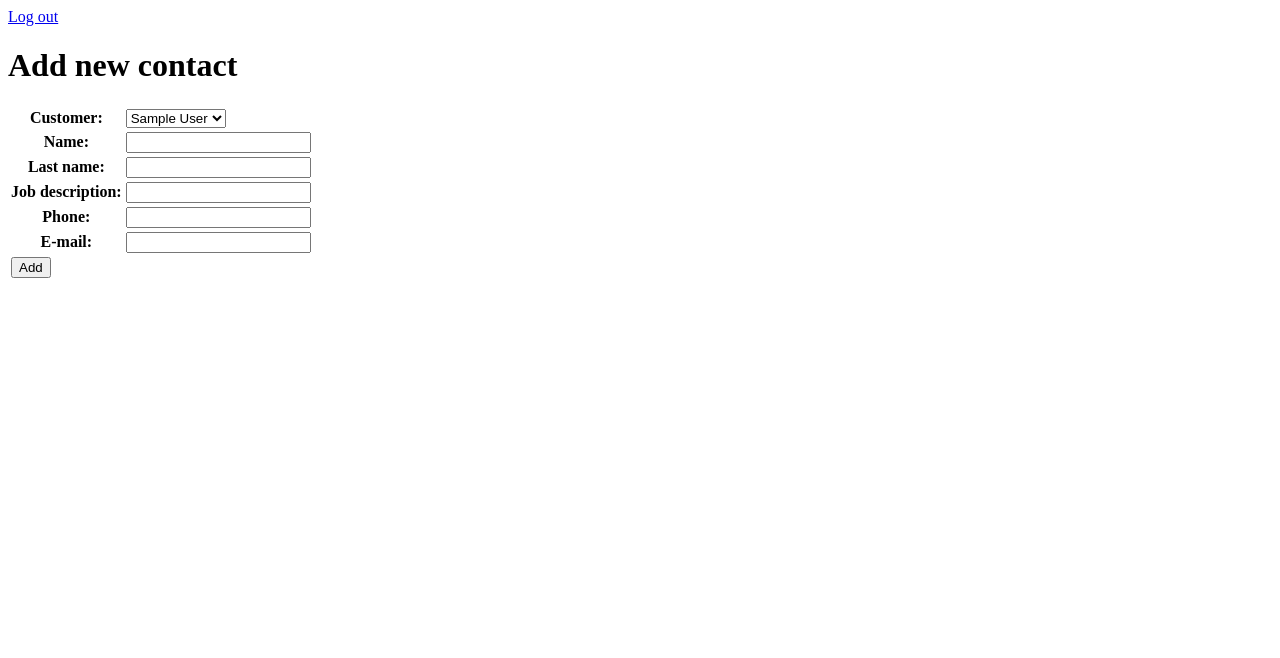
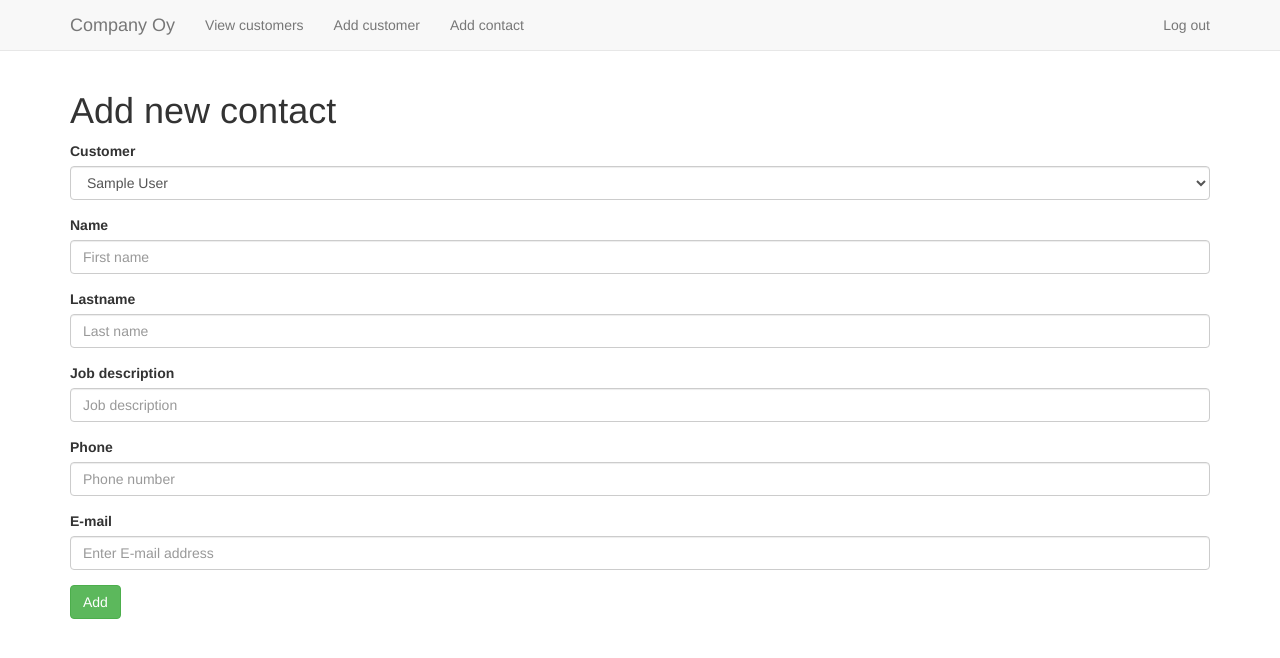
Before and after one commit to matiasturunen/asiakassovellus, a Django app: a page that uses hallinta/templates/hallinta/newcontact.html in a window 1280 px wide. Shown: the top 658 px of the page. Run offline with Django 3.2, Linux system fonts and the light colour scheme; a user stored in the database is signed in; tables that the repository leaves empty hold one stand-in row (values such as "Sample post"); parts of the project's set-up code (start-up, migrations or seed data) failed here and were passed over; some libraries are stand-ins or nearby versions.

Commit message:
add styles and ui

```diff
--- /dev/null
+++ b/hallinta/templates/hallinta/base_tpl_bottom.html
@@ -0,0 +1,2 @@
+  </body>
+</html>
--- /dev/null
+++ b/hallinta/templates/hallinta/base_tpl_top.html
@@ -0,0 +1,21 @@
+<!DOCTYPE html>
+<html>
+  <head>
+    <title>---</title>
+    <meta name="viewport" content="width=device-width, initial-scale=1.0">
+    <!-- Bootstrap -->
+    {% load staticfiles %}
+    <link href="{% static 'hallinta/bootstrap/css/bootstrap.min.css' %}" rel="stylesheet">
+
+    <!-- HTML5 Shim and Respond.js IE8 support of HTML5 elements and media queries -->
+    <!-- WARNING: Respond.js doesn't work if you view the page via file:// -->
+    <!--[if lt IE 9]>
+      <script src="https://oss.maxcdn.com/libs/html5shiv/3.7.0/html5shiv.js"></script>
+      <script src="https://oss.maxcdn.com/libs/respond.js/1.3.0/respond.min.js"></script>
+    <![endif]-->
+  </head>
+  <body>
+    <!-- jQuery (necessary for Bootstrap's JavaScript plugins) -->
+    <script src="https://code.jquery.com/jquery.js"></script>
+    <!-- Include all compiled plugins (below), or include individual files as needed -->
+    <script src="{% static 'hallinta/bootstrap/js/bootstrap.min.js' %}"></script>
--- /dev/null
+++ b/hallinta/templates/hallinta/navbar.html
@@ -0,0 +1,29 @@
+
+
+
+<div class="navbar navbar-default navbar-static-top" role="navigation">
+      <div class="container">
+        <div class="navbar-header">
+          <button type="button" class="navbar-toggle" data-toggle="collapse" data-target=".navbar-collapse">
+            <span class="sr-only">Toggle navigation</span>
+            <span class="icon-bar"></span>
+            <span class="icon-bar"></span>
+            <span class="icon-bar"></span>
+          </button>
+          <a class="navbar-brand" href="{% url 'hallinta:index' %}">Company Oy</a>
+        </div>
+         <!-- Collect the nav links, forms, and other content for toggling -->
+	  <div class="collapse navbar-collapse">
+	    <ul class="nav navbar-nav">
+	      <li><a href="{% url 'hallinta:show_all' %}">View customers</a></li>
+	      <li><a href="{% url 'hallinta:add_customer_form' %}">Add customer</a></li>
+	      <li><a href="{% url 'hallinta:add_contact_form' %}">Add contact</a></li>
+	    </ul>
+
+	    <ul class="nav navbar-nav navbar-right">
+	      <li><a href="{% url 'hallinta:logout_handle' %}">Log out</a></li>
+	    </ul>
+	  </div><!-- /.navbar-collapse -->
+
+      </div>
+    </div>
--- a/hallinta/templates/hallinta/newcontact.html
+++ b/hallinta/templates/hallinta/newcontact.html
@@ -1,44 +1,55 @@
 {% if user.is_authenticated %}
+<!-- Basic HTML stuff (title, head, beginning of body) -->
+{% include 'hallinta/base_tpl_top.html' %}
+<!-- Navigation -->
+{% include 'hallinta/navbar.html' %}
 
-	<a href="{% url 'hallinta:logout_handle' %}">Log out</a>
-
+<div class="container">
 	<h1>Add new contact</h1>
-	{% if error_message %} <p class="error_message">{{ error_message }}</p> {% endif %}
-	<form action="{% url 'hallinta:add_contact_new' %}" method="post" >
+	{% if error_message %}
+		<div class="alert alert-danger">{{ error_message }}</div>
+	{% endif %}
+	<form action="{% url 'hallinta:add_contact_new' %}" method="post" role="form">
 		{% csrf_token %}
-		<table>
-			<tr>
-				<th>Customer:</th>
-				<td>
-					<select name="customer">
+		<div class="form-group">
+		{% if all_customers %}
+			<label for="customer-select">Customer</label>
+			<select name="customer" class="form-control" id="customer-select">
 				{% for customer in all_customers %}
 					<option value="{{ customer.id }}">{{ customer.name }}</option>
 				{% endfor %}
 			</select>
-				</td>
-			</tr>
-			<tr>
-				<th>Name:</th><td><input type="text" name="name" /></td>
-			</tr>
-			<tr>
-				<th>Last name:</th><td><input type="text" name="lastname" /></td>
-			</tr>
-			<tr>
-				<th>Job description:</th><td><input type="text" name="job" /></td>
-			</tr>
-			<tr>
-				<th>Phone:</th><td><input type="text" name="phone" /></td>
-			</tr>
-			<tr>
-				<th>E-mail:</th><td><input type="text" name="email" /></td>
-			</tr>
-			<tr>
-				<td colspan="2"><input type="submit" value="Add"/></td>
-			</tr>
-		</table>
+		{% else %}
+			<div class="alert alert-warning">No customers found. Try refreshing page</div>
+		{% endif %}
+
+		</div>
+		<div class="form-group">
+			<label for="name">Name</label>
+			<input class="form-control" type="text" name="name" id="name" placeholder="First name"/>
+		</div>
+		<div class="form-group">
+			<label for="lastname">Lastname</label>
+			<input class="form-control" type="text" name="lastname" id="lastname" placeholder="Last name"/>
+		</div>
+		<div class="form-group">
+			<label for="job">Job description</label>
+			<input class="form-control" type="text" name="job" id="job" placeholder="Job description"/>
+		</div>
+		<div class="form-group">
+			<label for="phone">Phone</label>
+			<input class="form-control" type="text" name="phone" id="phone" placeholder="Phone number" />
+		</div>
+		<div class="form-group">
+			<label for="email">E-mail</label>
+			<input class="form-control" type="email" name="email" id="email" placeholder="Enter E-mail address"/>
+		</div>
+
+		<button type="submit" class="btn btn-success">Add</button>
 
 	</form>
-{% else %}
+</div>
+{% include 'hallinta/base_tpl_bottom.html' %} {% else %}
 <!-- redirect to login page -->
 <meta http-equiv="REFRESH" content="0;url={% url 'hallinta:login' %}">
 {% endif %}
```
Also changed, not shown: hallinta/templates/hallinta/404.html (added, +10 -0 lines), hallinta/templates/hallinta/allcustomers.html (added, +30 -0 lines), hallinta/templates/hallinta/customer.html (+36 -14 lines), hallinta/templates/hallinta/index.html (+12 -9 lines), hallinta/templates/hallinta/login.html (+13 -15 lines), hallinta/templates/hallinta/newcustomer.html (+27 -21 lines). Lines whose indentation alone changed are shown as unchanged.
